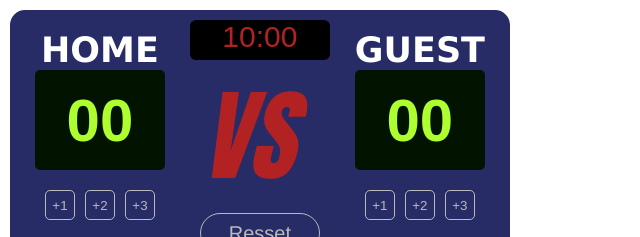
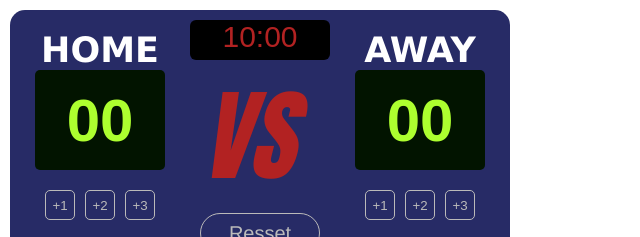
Before and after one commit to QuadronLT/ScoreBoard, a plain HTML site: page index.html in a window 1280 px wide. Shown: the top 237 px of the page, 0-640 px from the left. Drawn offline with Linux system fonts and the light colour scheme; a web font is replaced by a local one.

Commit message:
Header changes
Changed  GUEST to AWAY

```diff
--- a/index.html
+++ b/index.html
@@ -34,7 +34,7 @@
             </div>
                         <!-- Score board Two -->
             <div>
-                <header>GUEST</header>
+                <header>AWAY</header>
                 <div class="score score2">00</div>
                 <div class="buttons">
                   <button onclick="score2a()" class="buttonSet1 plus1">+1</button>
```
